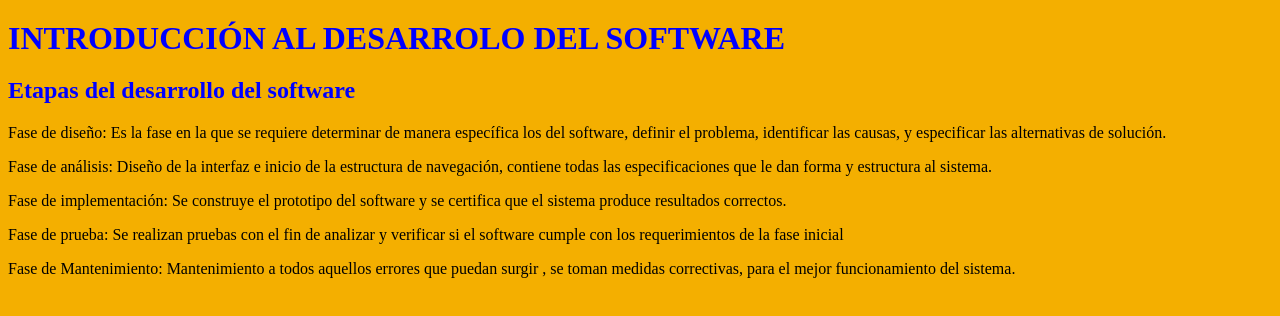
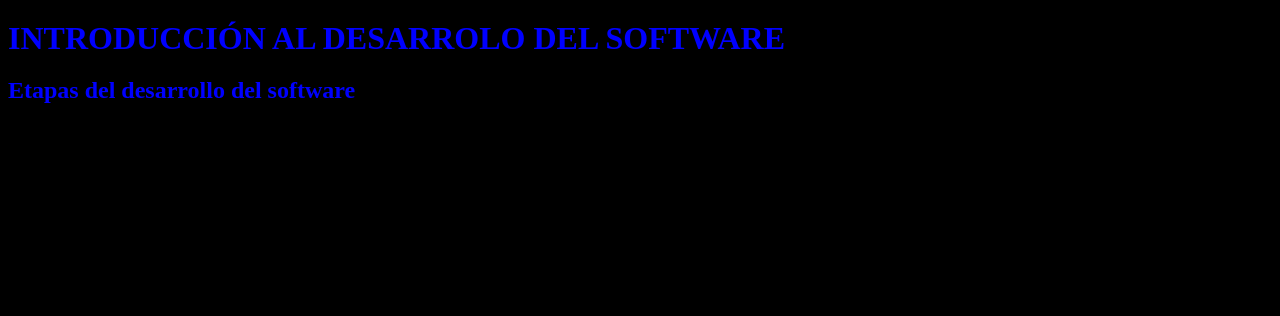
Before and after one commit to DisenoWeb30112210/Desarrollo-del-Software, a plain HTML site: page index.html in a window 1280 px wide. Drawn offline with Linux system fonts and the light colour scheme.

Commit message:
Commit14
Color Fondo

```diff
--- a/index.html
+++ b/index.html
@@ -3,7 +3,7 @@
 <head>
 	<title>Desarrollo del Software</title>
 </head>
-<body bgcolor=#F4AF00>
+<body bgcolor=#000>
 <header>
 
 <h2 aling=center> <font color=blue size=6 face=¨arial¨>INTRODUCCIÓN AL DESARROLO DEL SOFTWARE</font></h2>
```
